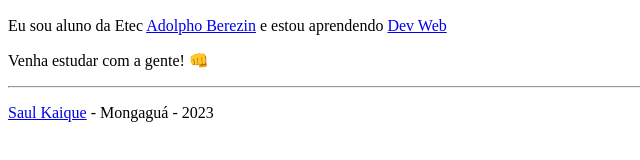
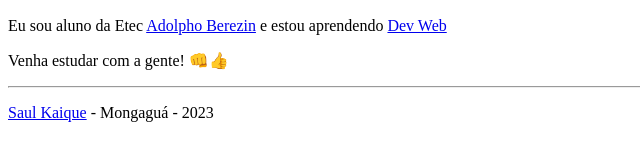
Before and after one commit to SaulKaique/atividade-marcacao-html, a plain HTML site: page index.HTML in a window 1280 px wide. Shown: the part 394-554 px from the top of the page, 0-640 px from the left. Drawn offline with Linux system fonts and the light colour scheme.

```diff
--- a/index.HTML
+++ b/index.HTML
@@ -12,7 +12,7 @@
             <img src="https://raw.githubusercontent.com/ermogenes/aulas-programacao-csharp/master/content/logo-dev-web.png" alt="DEV WEB ">
 
             <P>Eu sou aluno da Etec <a href="http://eteab.com.br/">Adolpho Berezin</a> e estou aprendendo <a href="https://github.com/ermogenes/aulas-programacao-web">Dev Web</a> </P>
-            <p>Venha estudar com a gente! 👊</p>
+            <p>Venha estudar com a gente! 👊👍</p>
             <hr>
             <p><a href="https://github.com/SaulKaique">Saul Kaique</a> - Mongaguá - 2023</p>
 </body>
```
